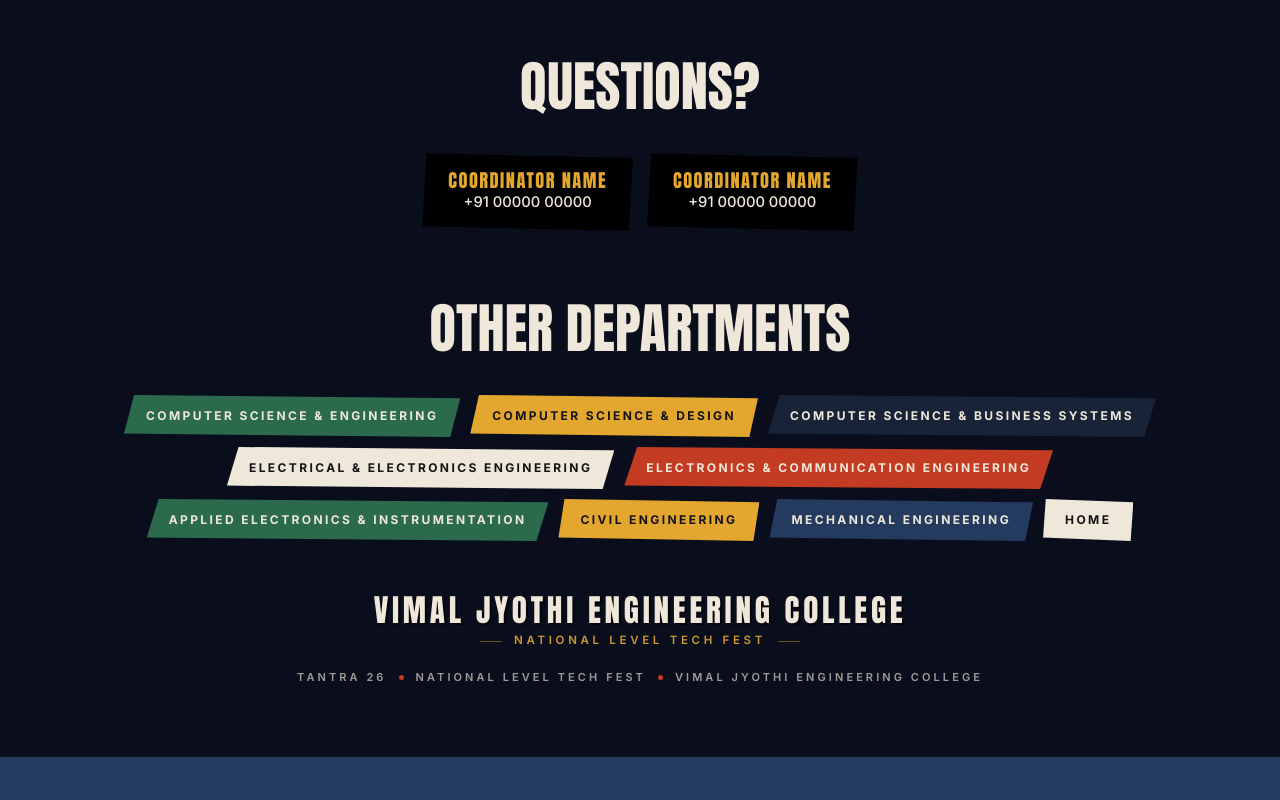
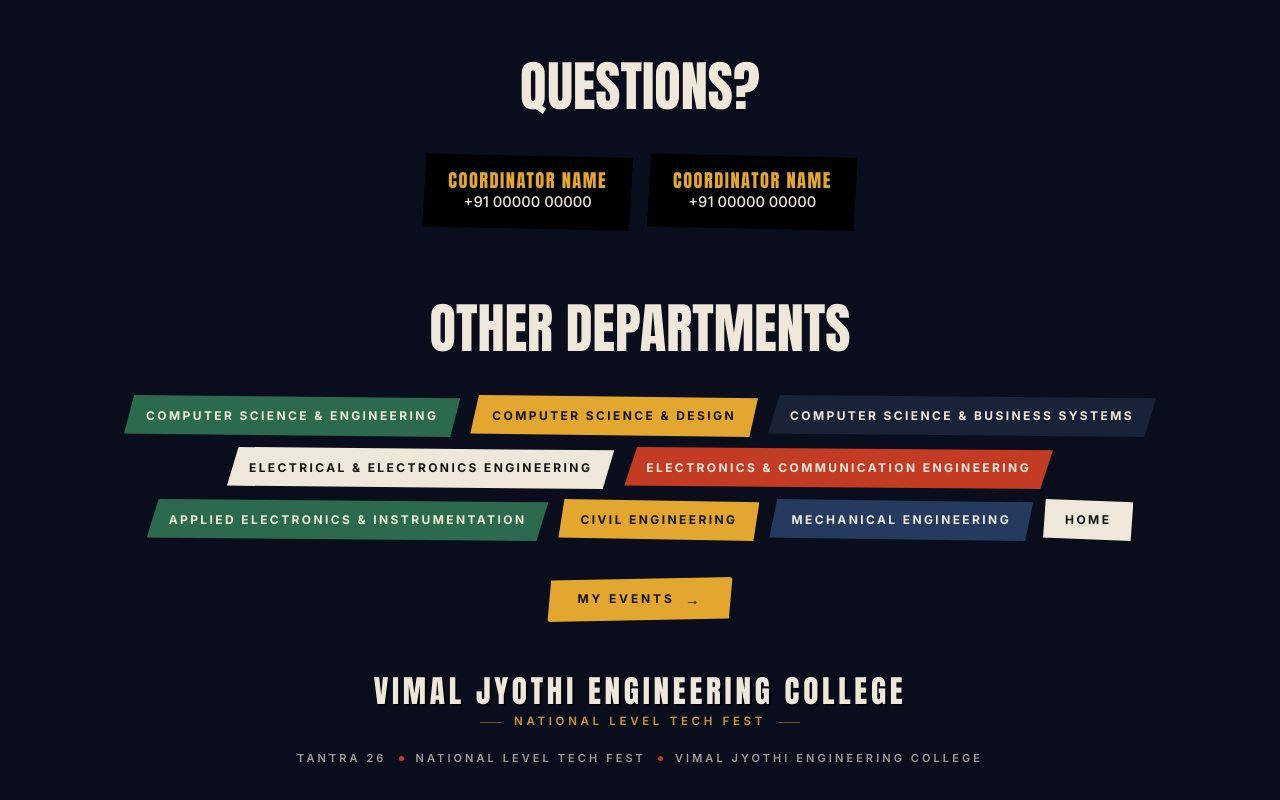
Before and after one commit to Head-BOB/tantra-26-dev, a website built with Vite: page departments/ai.html in a window 1280 px wide. Shown: the part 1963-2763 px from the top of the page. Before the commit the page ends 2720 px from the top, so only its background shows below. Built offline with nearby package versions, Linux system fonts and the light colour scheme; some packages are replaced by stand-ins of ours; no server answers; the database is empty.

Commit message:
bunch of bug fixes and tweaks

```diff
--- a/departments/ai.html
+++ b/departments/ai.html
@@ -55,6 +55,9 @@
     <a href="/departments/mech.html"  style="--bg:#243a5e;--fg:#efe8da">Mechanical Engineering</a>
     <a href="/"                       style="--bg:#efe8da;--fg:#141414">Home</a>
   </div>
+  <nav class="fnav">
+    <a href="/my-events.html" class="fdept-btn">My Events <b>&rarr;</b></a>
+  </nav>
   <div class="f-institution">
     <p class="f-college">Vimal Jyothi Engineering College</p>
     <span class="f-tagline">National Level Tech Fest</span>
--- a/src/css/dept.css
+++ b/src/css/dept.css
@@ -171,6 +171,47 @@
 .others a[href*="eee"]   { --bg: #efe8da; --fg: #141414; }
 .others a[href*="ece"]   { --bg: #c23b22; --fg: #efe8da; }
 .others a[href="/"]      { --bg: #efe8da; --fg: #141414; }
+
+.fnav {
+  display: flex;
+  justify-content: center;
+  align-items: center;
+  flex-wrap: wrap;
+  gap: clamp(10px, 2vw, 18px);
+  margin-top: 36px;
+  margin-bottom: 8px;
+}
+.fdept-btn {
+  font: 700 12px/1 'Inter', sans-serif;
+  letter-spacing: .24em;
+  text-transform: uppercase;
+  color: var(--ink);
+  background: var(--gold);
+  text-decoration: none;
+  padding: 15px 30px;
+  border-radius: 4px;
+  clip-path: polygon(2% 8%, 100% 0, 98% 92%, 0 100%);
+  display: inline-flex;
+  align-items: center;
+  gap: 10px;
+  box-shadow: 4px 4px 0 #000;
+  transition: transform .3s cubic-bezier(.16,1,.3,1), background .3s, color .3s, box-shadow .3s, border-color .3s;
+  cursor: pointer;
+}
+.fdept-btn b {
+  font-weight: 700;
+  font-size: 15px;
+  transition: transform .3s ease;
+}
+.fdept-btn:hover {
+  background: var(--cream);
+  color: var(--ink);
+  transform: translateY(-3px);
+  box-shadow: 6px 6px 0 var(--gold);
+}
+.fdept-btn:hover b {
+  transform: translateX(5px);
+}
 
 .f-institution {
   display: flex;
```
Also changed, not shown: departments/aei.html (+3 -0 lines), departments/civil.html (+3 -0 lines), departments/csbs.html (+3 -0 lines), departments/csd.html (+3 -0 lines), departments/cse.html (+3 -0 lines), departments/ece.html (+3 -0 lines), departments/eee.html (+3 -0 lines), departments/mech.html (+3 -0 lines).
